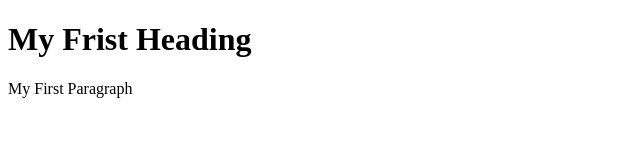
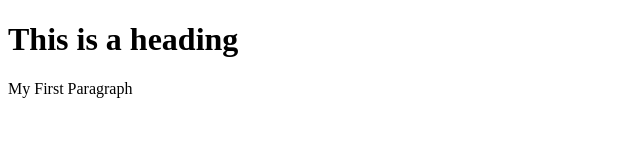
Before and after one commit to FrostTaker/FrostTaker.github.io, a plain HTML site: page index.html in a window 1280 px wide. Shown: the whole page, without its empty margins (0-640 px from the left). Drawn offline with Linux system fonts and the light colour scheme.

Commit message:
new font

```diff
--- a/index.html
+++ b/index.html
@@ -1,7 +1,7 @@
 <!DOCTYPE html>
   <html>
     <body>
-      <h1> My Frist Heading </h1>
+      <h1 style="font-family:1942 report;">This is a heading</h1>
       <p> My First Paragraph </p>
     <body>
   <html>
```
